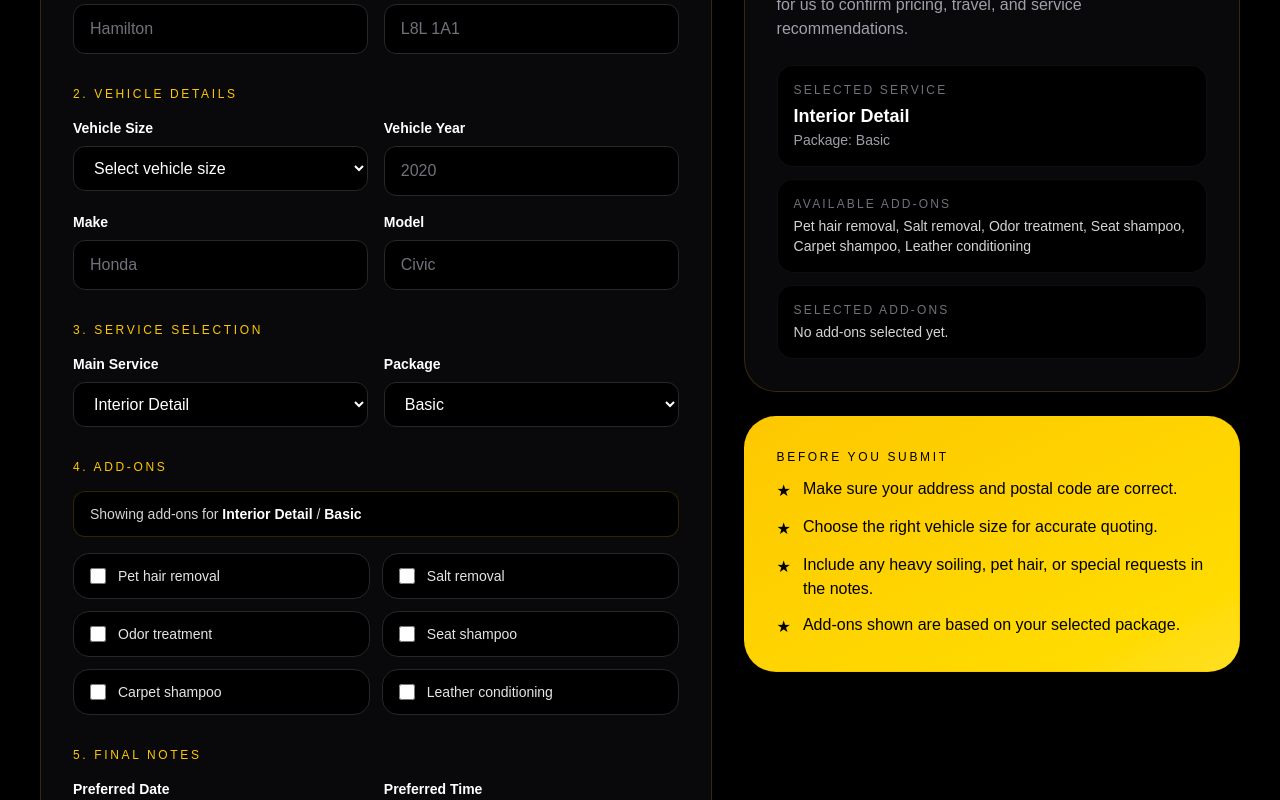
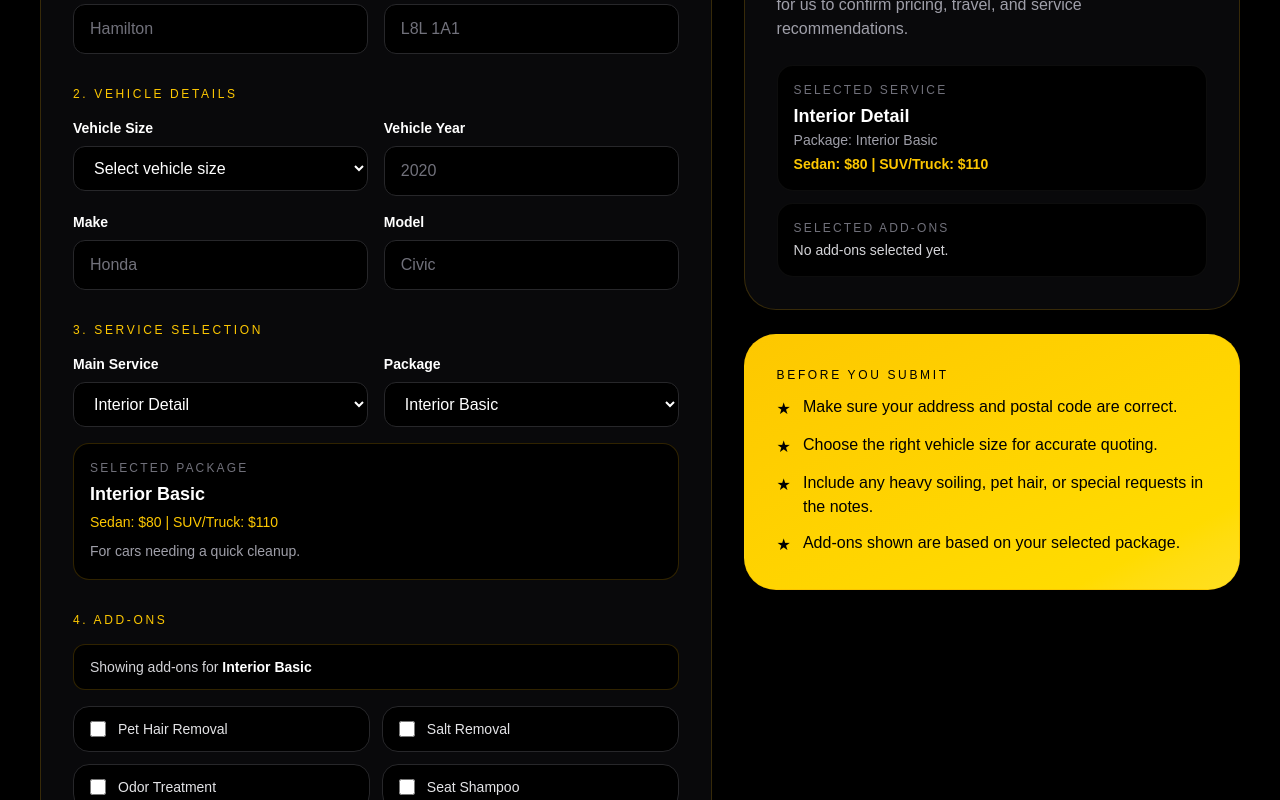
Before and after one commit to detailedbyrs/rs-detailing-site, a Next.js app: page /book in a window 1280 px wide. Shown: the part 700-1500 px from the top of the page. Built offline with nearby package versions, Linux system fonts and the light colour scheme.

Commit message:
Update booking packages and add-ons

```diff
--- a/app/book/page.js
+++ b/app/book/page.js
@@ -5,52 +5,85 @@ import { useEffect, useMemo, useState } from "react";
 const vehicleSizes = ["Coupe", "Sedan", "SUV", "Truck", "Van"];
 
 const services = {
-  "Interior Detail": ["Basic", "Premium"],
-  "Exterior Detail": ["Exterior"],
-  "Full Detail": ["Basic", "Premium"],
+  "Interior Detail": ["Interior Basic", "Interior Premium", "Interior Reset"],
+  "Exterior Detail": ["Exterior Quick Wash", "Exterior Wash & Wax", "Exterior Premium"],
+  "RS Packages": ["RS Refresh", "RS Restore", "RS Elite"],
 };
 
 const addOnsByPackage = {
   "Interior Detail": {
-    Basic: [
-      "Pet hair removal",
-      "Salt removal",
-      "Odor treatment",
-      "Seat shampoo",
-      "Carpet shampoo",
-      "Leather conditioning",
+    "Interior Basic": [
+      "Pet Hair Removal",
+      "Salt Removal",
+      "Odor Treatment",
+      "Seat Shampoo",
+      "Carpet Shampoo",
+      "Leather Conditioning",
     ],
-    Premium: [
-      "Pet hair removal",
-      "Salt removal",
-      "Odor treatment",
+    "Interior Premium": [
+      "Pet Hair Removal",
+      "Salt Removal",
+      "Odor Treatment",
+    ],
+    "Interior Reset": [],
+  },
+  "Exterior Detail": {
+    "Exterior Quick Wash": [
+      "Engine Bay Reset",
+      "2+ Month Protector Wax",
+    ],
+    "Exterior Wash & Wax": [
+      "Engine Bay Reset",
+    ],
+    "Exterior Premium": [
+      "Engine Bay Reset",
     ],
   },
-  "Exterior Detail": {
-    Exterior: [
-      "Engine bay reset",
-      "Salt removal",
+  "RS Packages": {
+    "RS Refresh": [
+      "Pet Hair Removal",
+      "Salt Removal",
+      "Seat Shampoo",
+      "Carpet Shampoo",
+      "Leather Conditioning",
+      "Engine Bay Reset",
       "2+ Month Protector Wax",
     ],
-  },
-  "Full Detail": {
-    Basic: [
-      "Pet hair removal",
-      "Salt removal",
-      "Odor treatment",
-      "Seat shampoo",
-      "Carpet shampoo",
-      "Leather conditioning",
-      "Engine bay reset",
-      "2+ Month Protector Wax",
+    "RS Restore": [
+      "Engine Bay Reset",
+      "Pet Hair Removal",
+      "Salt Removal",
     ],
-    Premium: [
-      "Pet hair removal",
-      "Salt removal",
-      "Odor treatment",
-      "Engine bay reset",
+    "RS Elite": [
+      "Engine Bay Reset",
+      "Pet Hair Removal",
+      "Salt Removal",
     ],
   },
+};
+
+const packageDescriptions = {
+  "Interior Basic": "For cars needing a quick cleanup.",
+  "Interior Premium": "For cars needing deep cleaning and protection.",
+  "Interior Reset": "For cars that need a complete full refresh.",
+  "Exterior Quick Wash": "For regular upkeep and removing light dirt.",
+  "Exterior Wash & Wax": "For cars that need protection and shine.",
+  "Exterior Premium": "The complete exterior package.",
+  "RS Refresh": "Perfect for a quick refresh / maintenance.",
+  "RS Restore": "Everything in Refresh plus premium upgrades.",
+  "RS Elite": "The ultimate package for a pristine vehicle.",
+};
+
+const packagePrices = {
+  "Interior Basic": "Sedan: $80 | SUV/Truck: $110",
+  "Interior Premium": "Sedan: $130 | SUV/Truck: $150",
+  "Interior Reset": "Sedan: $180 | SUV/Truck: $230",
+  "Exterior Quick Wash": "Sedan: $40 | SUV/Truck: $50",
+  "Exterior Wash & Wax": "Sedan: $60 | SUV/Truck: $80",
+  "Exterior Premium": "Sedan: $80 | SUV/Truck: $100",
+  "RS Refresh": "Sedan: $110 | SUV/Truck: $150",
+  "RS Restore": "Sedan: $170 | SUV/Truck: $220",
+  "RS Elite": "Sedan: $250 | SUV/Truck: $300",
 };
 
 function FieldLabel({ children }) {
@@ -79,7 +112,7 @@ export default function BookingPage() {
   const [bookingSuccess, setBookingSuccess] = useState(false);
   const [submitting, setSubmitting] = useState(false);
   const [service, setService] = useState("Interior Detail");
-  const [packageTier, setPackageTier] = useState("Basic");
+  const [packageTier, setPackageTier] = useState("Interior Basic");
   const [selectedAddOns, setSelectedAddOns] = useState([]);
 
   const serviceOptions = useMemo(() => services[service] || [], [service]);
@@ -121,6 +154,7 @@ export default function BookingPage() {
       const formData = new FormData(form);
       formData.set("booking_type", "Full Booking Request");
       formData.set("selected_addons", selectedAddOns.join(", ") || "None");
+      formData.set("package_price", packagePrices[packageTier] || "");
 
       const response = await fetch("https://formspree.io/f/mqegzbpg", {
         method: "POST",
@@ -137,7 +171,7 @@ export default function BookingPage() {
       form.reset();
       setSelectedAddOns([]);
       setService("Interior Detail");
-      setPackageTier("Basic");
+      setPackageTier("Interior Basic");
       setBookingSuccess(true);
 
       setTimeout(() => {
@@ -252,13 +286,20 @@ export default function BookingPage() {
                     </Select>
                   </div>
                 </div>
+
+                <div className="mt-4 rounded-2xl border border-yellow-500/20 bg-black p-4">
+                  <p className="text-xs uppercase tracking-[0.18em] text-zinc-500">Selected Package</p>
+                  <p className="mt-1 text-lg font-bold text-white">{packageTier}</p>
+                  <p className="mt-1 text-sm text-yellow-400">{packagePrices[packageTier]}</p>
+                  <p className="mt-2 text-sm leading-relaxed text-zinc-400">{packageDescriptions[packageTier]}</p>
+                </div>
               </div>
 
               <div>
                 <p className="mb-4 text-xs uppercase tracking-[0.22em] text-yellow-400">4. Add-Ons</p>
                 <div className="mb-4 rounded-xl border border-yellow-500/20 bg-black px-4 py-3">
                   <p className="text-sm text-zinc-300">
-                    Showing add-ons for <span className="font-bold text-white">{service}</span> / <span className="font-bold text-white">{packageTier}</span>
+                    Showing add-ons for <span className="font-bold text-white">{packageTier}</span>
                   </p>
                 </div>
                 <div className="grid gap-3 sm:grid-cols-2">
@@ -349,12 +390,7 @@ export default function BookingPage() {
                   <p className="text-xs uppercase tracking-[0.18em] text-zinc-500">Selected Service</p>
                   <p className="mt-1 text-lg font-bold text-white">{service}</p>
                   <p className="text-sm text-zinc-400">Package: {packageTier}</p>
-                </div>
-                <div className="rounded-2xl border border-white/5 bg-black p-4">
-                  <p className="text-xs uppercase tracking-[0.18em] text-zinc-500">Available Add-Ons</p>
-                  <p className="mt-1 text-sm text-zinc-300">
-                    {availableAddOns.length ? availableAddOns.join(", ") : "No add-ons available for this package."}
-                  </p>
+                  <p className="mt-1 text-sm font-bold text-yellow-400">{packagePrices[packageTier]}</p>
                 </div>
                 <div className="rounded-2xl border border-white/5 bg-black p-4">
                   <p className="text-xs uppercase tracking-[0.18em] text-zinc-500">Selected Add-Ons</p>
```
